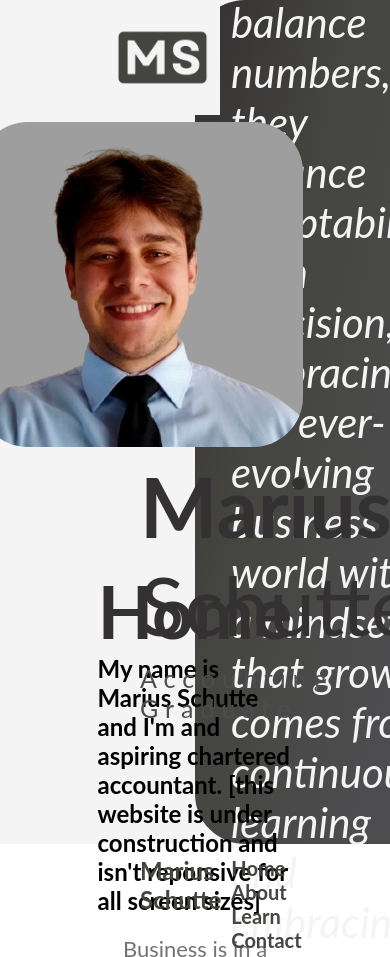
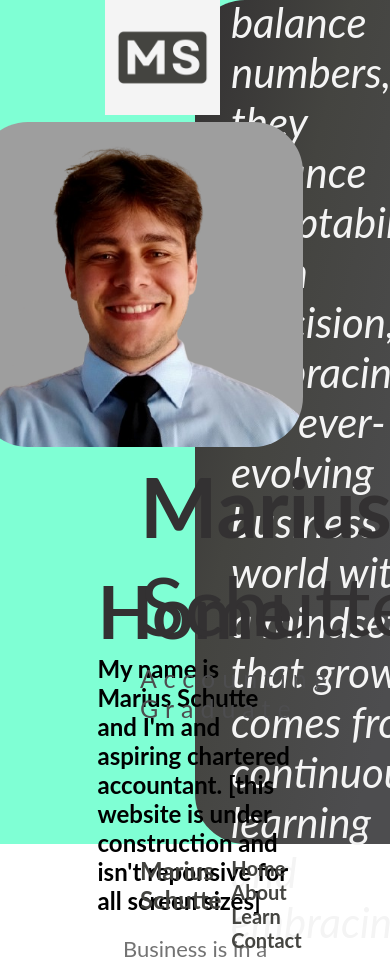
Before and after one commit to marsbsp/mariusschutte.pro-website, a plain HTML site: page index.html in a window 390 px wide. Shown: the top 957 px of the page. Drawn offline with nearby package versions, Linux system fonts and the light colour scheme; a web font is replaced by a local one.

Commit message:
mobile breakpoint test

```diff
--- a/Styles/style.css
+++ b/Styles/style.css
@@ -416,3 +416,9 @@ footer a {
     color: var(--black);
     text-decoration: none;
 }
+
+@media screen and (max-width: 480px) {
+    #marius-schutte {
+        background-color: aquamarine;
+    }
+}
```
